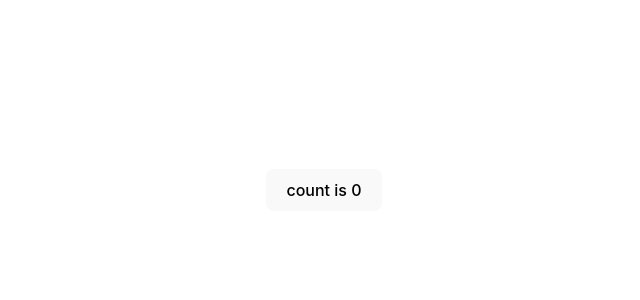
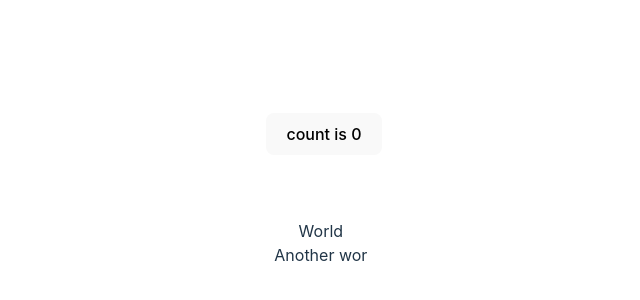
Before and after one commit to jeetendra/AlphaBeta, a Svelte app in the folder experiments/svelte/explore/: page / in a window 1280 px wide. Shown: the part 210-510 px from the top of the page, without its empty margins (316-956 px from the left). Built offline with nearby package versions, Linux system fonts and the light colour scheme.

Commit message:
added typewrite component

```diff
--- a/experiments/svelte/explore/src/App.svelte
+++ b/experiments/svelte/explore/src/App.svelte
@@ -1,13 +1,16 @@
 <script>
   import Counter from './lib/Counter.svelte'
+  import TypeWriter from './lib/TypeWriter.svelte'
 </script>
 
 <main>
   <div class="card">
     <Counter />
   </div>
+  <div class="card">
+    <TypeWriter />
+  </div>
 </main>
 
 <style>
-
 </style>
--- /dev/null
+++ b/experiments/svelte/explore/src/lib/TypeWriter.svelte
@@ -0,0 +1,11 @@
+<script>
+import {typewriter} from './actions.svelte'
+</script>
+
+<div use:typewriter= {{
+    strings: ['Hello', 'World']
+}}></div>
+
+<div use:typewriter= {{
+    strings: ['Hello', 'Another world']
+}}></div>
```
